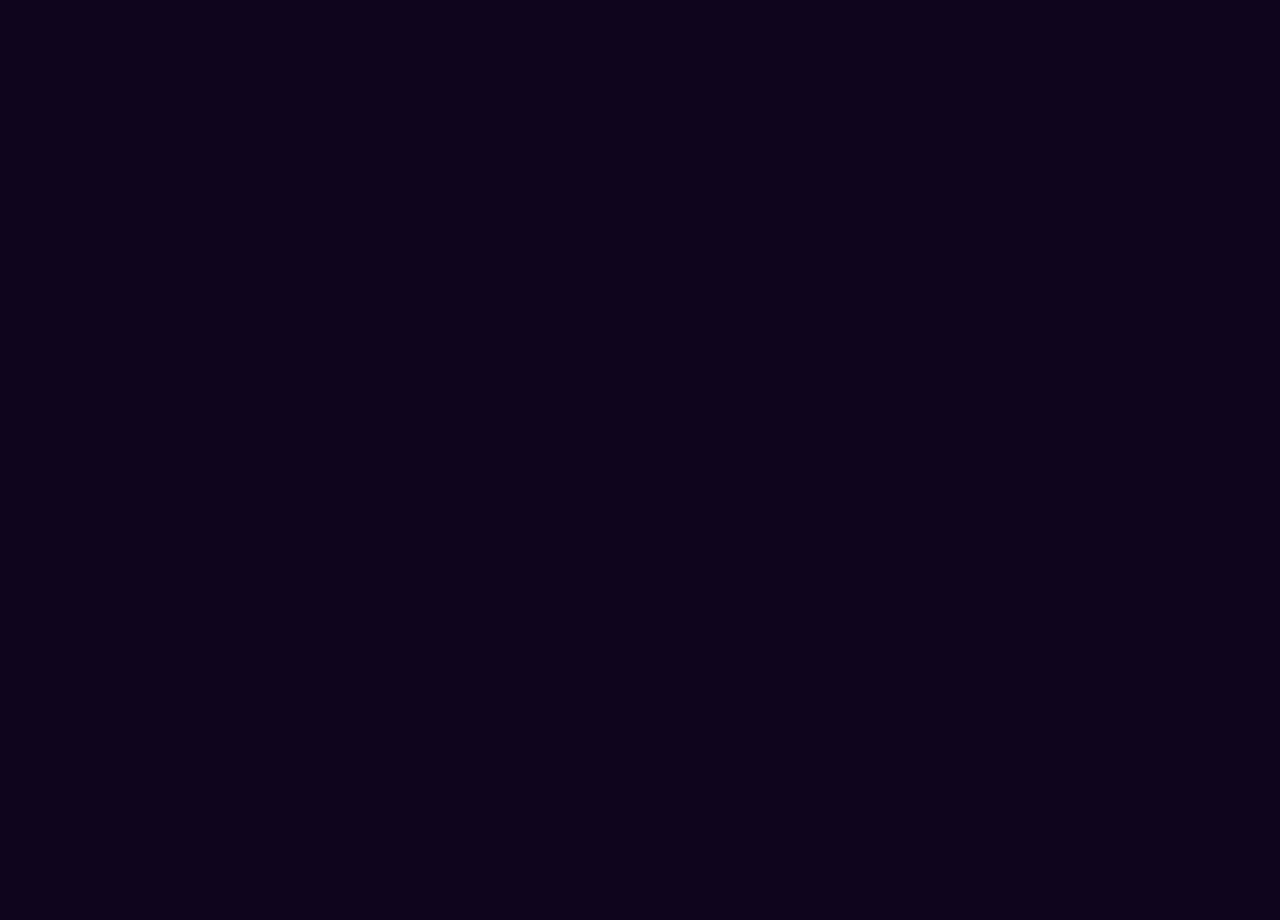
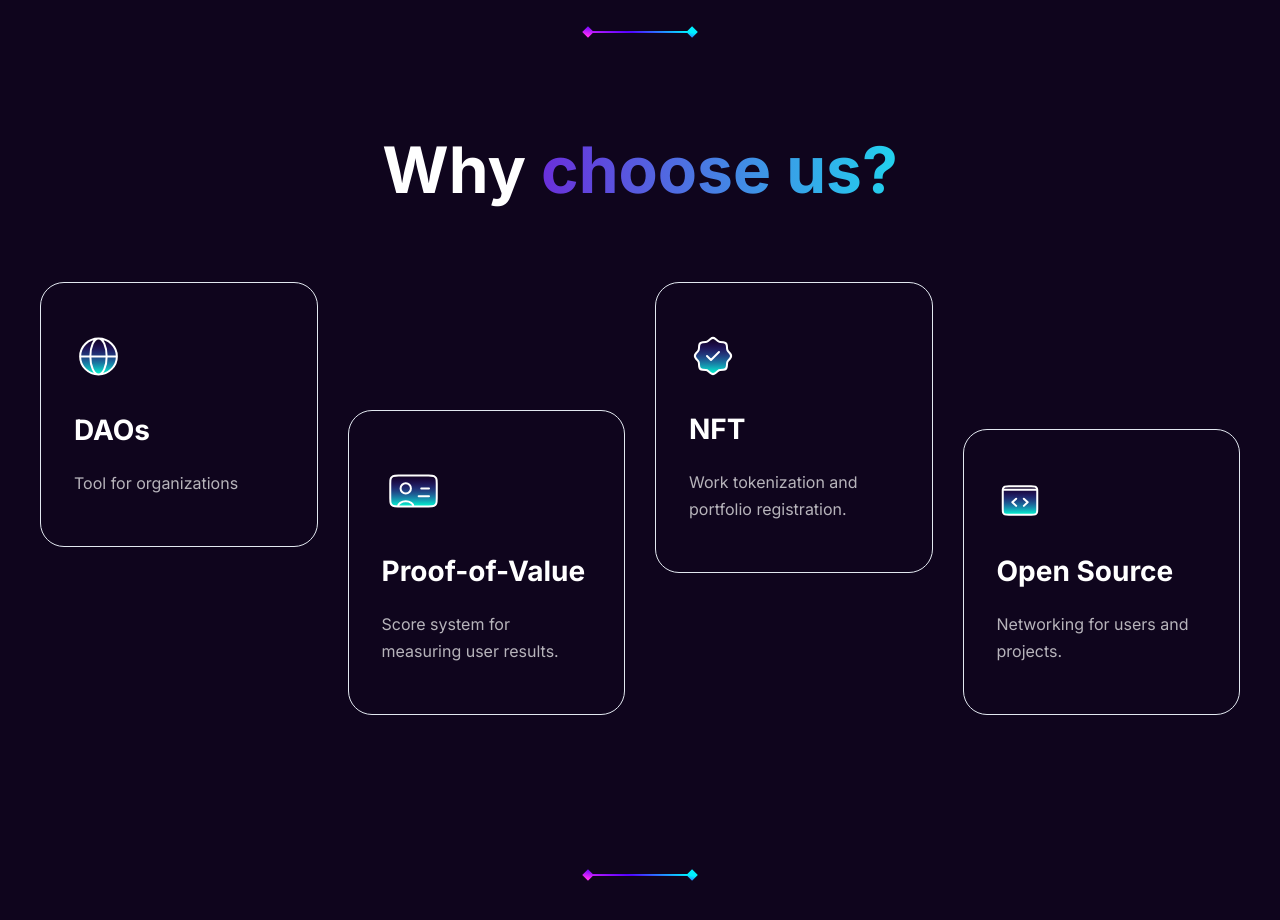
Before and after one commit to w3b3d3v/web3task-lp, a Next.js app: page / in a window 1280 px wide. Shown: the part 1320-2240 px from the top of the page. Before the commit the page ends 1156 px from the top, so only its background shows below. Built offline with nearby package versions, Linux system fonts and the light colour scheme.

Commit message:
feat: add why-choose-us section

```diff
--- a/src/app/page.tsx
+++ b/src/app/page.tsx
@@ -1,10 +1,15 @@
-import { HeroSection, PartnersSection } from "@/components/04-templates";
+import {
+	HeroSection,
+	PartnersSection,
+	WhyChooseUsSection,
+} from "@/components/04-templates";
 
 export default function Home() {
 	return (
 		<main className="flex h-full w-full flex-col items-center justify-center">
 			<HeroSection />
 			<PartnersSection />
+			<WhyChooseUsSection />
 		</main>
 	);
 }
--- /dev/null
+++ b/src/components/01-atoms/CardChooseUsLayout.tsx
@@ -0,0 +1,21 @@
+export interface CardProps {
+	icon: React.ReactNode;
+	title: string;
+	description: string;
+}
+
+export const CardChooseUsLayout = (card: CardProps) => {
+	return (
+		<div className="div flex h-fit max-w-[277.5px] flex-col justify-center gap-[34px] rounded-3xl border px-[33px] py-[49px] md:h-full lg:h-auto ">
+			<div>{card.icon}</div>
+			<div className="flex flex-col gap-6 ">
+				<div className="text-[28px] font-bold leading-[30.80px] text-white">
+					{card.title}
+				</div>
+				<div className="font-normal leading-[27px] text-[#B7B4BB] xl:w-[211px]">
+					{card.description}
+				</div>
+			</div>
+		</div>
+	);
+};
--- /dev/null
+++ b/src/components/02-molecules/CardsChooseUs.tsx
@@ -0,0 +1,57 @@
+import {
+	CheckIcon,
+	GlobeIcon,
+	CardChooseUsLayout,
+	CardProps,
+	SystemCodeIcon,
+	UserCardId,
+} from "@/components/01-atoms";
+import { cn } from "@/lib/utils";
+
+const CardsChooseUsData: CardProps[] = [
+	{
+		icon: <GlobeIcon />,
+		title: "DAOs",
+		description: "Tool for organizations",
+	},
+	{
+		icon: <UserCardId />,
+		title: "Proof-of-Value",
+		description: "Score system for measuring user results.",
+	},
+	{
+		icon: <CheckIcon />,
+		title: "NFT",
+		description: "Work tokenization and portfolio registration.",
+	},
+	{
+		icon: <SystemCodeIcon />,
+		title: "Open Source",
+		description: "Networking for users and projects.",
+	},
+];
+
+export const CardsChooseUs = () => {
+	return (
+		<div className="grid gap-[30px] md:grid-cols-2 lg:grid-cols-4 lg:grid-rows-2 xl:grid-rows-4  ">
+			{CardsChooseUsData.map((card, index) => (
+				<div
+					key={index}
+					className={cn([
+						{
+							" lg:row-start-0 flex lg:row-span-2 lg:items-center xl:row-span-3 xl:items-end":
+								index % 2 != 0,
+						},
+					])}
+				>
+					<CardChooseUsLayout
+						key={index}
+						icon={card.icon}
+						title={card.title}
+						description={card.description}
+					/>
+				</div>
+			))}
+		</div>
+	);
+};
--- a/src/components/02-molecules/index.tsx
+++ b/src/components/02-molecules/index.tsx
@@ -1,3 +1,4 @@
 export * from "./CardHero";
 export * from "./CardPartners";
+export * from "./CardsChooseUs";
 export * from "./TheHeader";
--- /dev/null
+++ b/src/components/03-organisms/ChooseUs.tsx
@@ -0,0 +1,43 @@
+"use client";
+import { cn } from "@/lib/utils";
+import { LineSeparatorIcon } from "@/components/01-atoms";
+import { CardsChooseUs } from "@/components/02-molecules";
+import { useScreenSize } from "@/hooks/useScreenSize";
+
+export const ChooseUs = () => {
+	const { isMobile, isDesktop } = useScreenSize();
+
+	return (
+		<div>
+			<div className="div mb-[100px] mt-[190px] flex justify-center">
+				<LineSeparatorIcon />
+			</div>
+			<div
+				className={cn([
+					"div flex flex-col items-center justify-center gap-20",
+					{ "px-2": isDesktop },
+				])}
+			>
+				<div className="div flex w-full items-center justify-center xl:h-[64px]">
+					<span className="font-['Inter'] text-[32px] font-bold leading-[64px] text-white md:text-[64px]">
+						Why
+					</span>
+					<span className="bg-gradient-to-r from-violet-700 to-cyan-400 bg-clip-text text-[32px] font-bold leading-[64px] text-transparent md:text-[64px]">
+						&nbsp;choose us?
+					</span>
+				</div>
+				<div className="div flex justify-center xl:h-[587px]">
+					<CardsChooseUs />
+				</div>
+			</div>
+			<div
+				className={cn([
+					"div mb-[150px] flex justify-center sm:mt-[100px] lg:mt-0",
+					{ "mt-[100px]": isMobile },
+				])}
+			>
+				<LineSeparatorIcon />
+			</div>
+		</div>
+	);
+};
--- /dev/null
+++ b/src/components/03-organisms/index.tsx
@@ -0,0 +1 @@
+export * from "./ChooseUs";
--- /dev/null
+++ b/src/components/04-templates/WhyChooseUsSection.tsx
@@ -0,0 +1,10 @@
+"use client";
+import { ChooseUs } from "@/components/03-organisms";
+
+export const WhyChooseUsSection = () => {
+	return (
+		<section className="flex w-full flex-col">
+			<ChooseUs />
+		</section>
+	);
+};
--- a/src/components/04-templates/index.tsx
+++ b/src/components/04-templates/index.tsx
@@ -1,2 +1,3 @@
 export * from "./HeroSection";
 export * from "./PartnersSection";
+export * from "./WhyChooseUsSection";
```
Also changed, not shown: src/components/01-atoms/index.tsx (+7 -0 lines).
